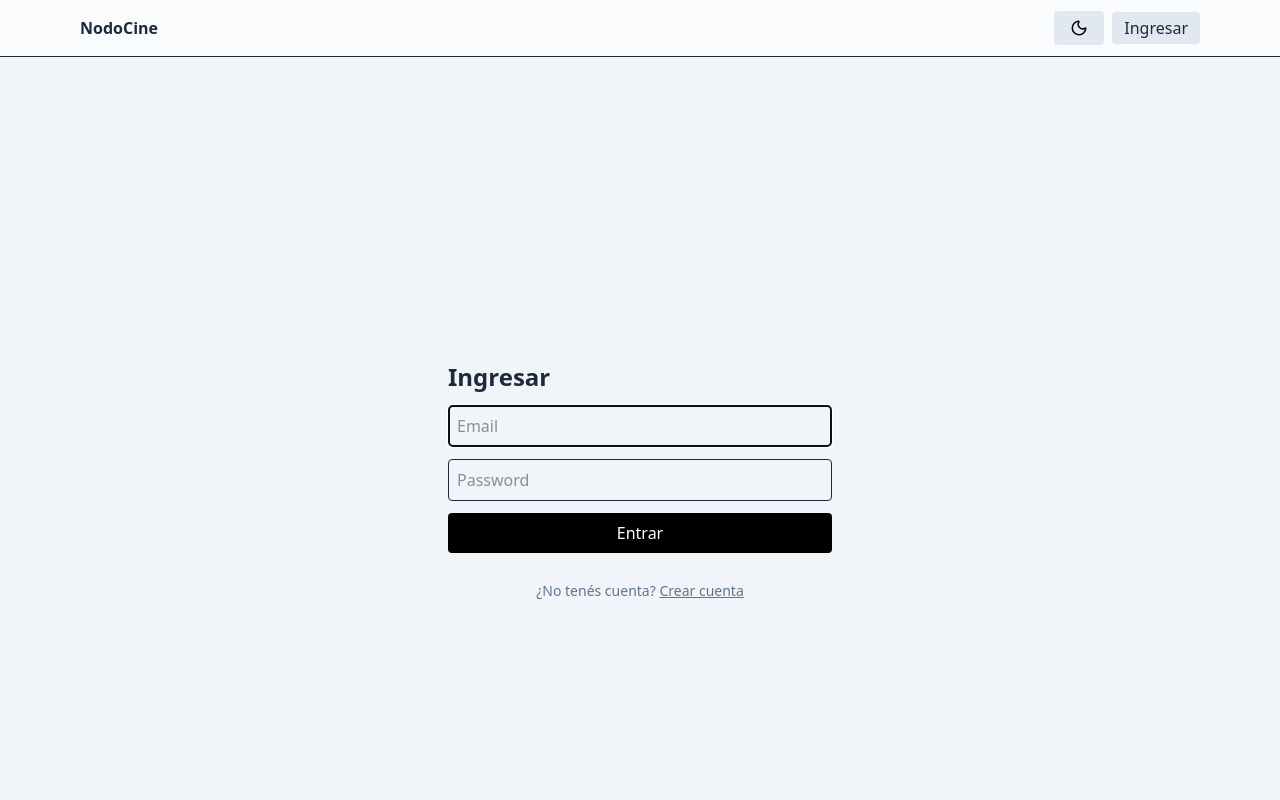
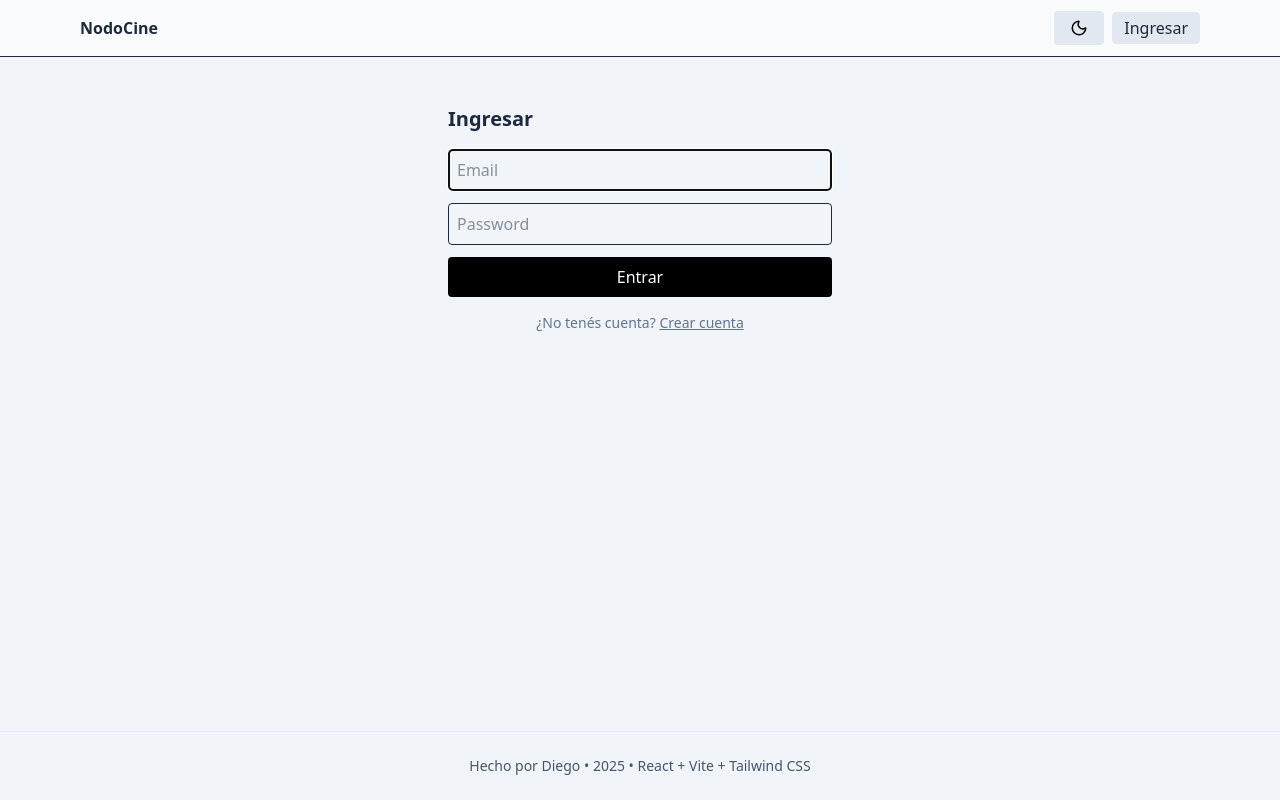
Before and after one commit to armandie2013/tp6-final-frontend, a React (Vite) app: page /auth/login in a window 1280 px wide. Shown: the top 800 px of the page. Built offline with nearby package versions, Linux system fonts and the light colour scheme.

Commit message:
form register

```diff
--- a/src/pages/auth/Login.jsx
+++ b/src/pages/auth/Login.jsx
@@ -25,19 +25,18 @@ export default function Login() {
   const onSubmit = async ({ email, password }) => {
     try {
       await login(email, password);
-      navigate("/profiles", { replace: true }); // mejor que window.location.href
+      navigate("/profiles", { replace: true });
     } catch (e) {
-      // Si tu interceptor ya hace toast, podés dejar vacío este catch.
-      // Si no, descomentá:
-      // toast.error(e?.response?.data?.error || "No se pudo iniciar sesión");
+      // Si usás interceptor para errores, no hace falta nada acá.
     }
   };
 
   return (
-    <div className="min-h-screen grid place-items-center p-6">
-      <form onSubmit={handleSubmit(onSubmit)} className="w-full max-w-sm space-y-3">
-        <h1 className="text-2xl font-semibold">Ingresar</h1>
+    <section className="p-4 md:p-6">
+      <div className="max-w-sm mx-auto">
+        <h1 className="text-xl font-semibold mb-4">Ingresar</h1>
 
+        <form onSubmit={handleSubmit(onSubmit)} className="space-y-3">
           <div>
             <input
               className="border p-2 w-full rounded"
@@ -46,7 +45,9 @@ export default function Login() {
               autoFocus
               {...register("email")}
             />
-          {errors.email && <p className="text-sm text-red-600">{errors.email.message}</p>}
+            {errors.email && (
+              <p className="text-sm text-red-600">{errors.email.message}</p>
+            )}
           </div>
 
           <div>
@@ -57,7 +58,9 @@ export default function Login() {
               autoComplete="current-password"
               {...register("password")}
             />
-          {errors.password && <p className="text-sm text-red-600">{errors.password.message}</p>}
+            {errors.password && (
+              <p className="text-sm text-red-600">{errors.password.message}</p>
+            )}
           </div>
 
           <button
@@ -67,12 +70,15 @@ export default function Login() {
           >
             {isSubmitting ? "Ingresando…" : "Entrar"}
           </button>
+        </form>
 
         <p className="text-sm text-slate-500 mt-4 text-center">
           ¿No tenés cuenta?{" "}
-          <Link to="/auth/register" className="underline">Crear cuenta</Link>
+          <Link to="/auth/register" className="underline">
+            Crear cuenta
+          </Link>
         </p>
-      </form>
       </div>
+    </section>
   );
 }
--- a/src/pages/auth/Register.jsx
+++ b/src/pages/auth/Register.jsx
@@ -13,40 +13,79 @@ const schema = yup.object({
 export default function Register() {
   const { register: doRegister, login } = useAuth();
   const navigate = useNavigate();
-  const { register, handleSubmit, formState: { errors, isSubmitting } } = useForm({
+
+  const {
+    register,
+    handleSubmit,
+    formState: { errors, isSubmitting },
+    reset,
+  } = useForm({
     resolver: yupResolver(schema),
-    defaultValues: { email: "", password: "" }
+    defaultValues: { email: "", password: "" },
   });
 
   const onSubmit = async ({ email, password }) => {
+    try {
       await doRegister(email, password);
       toast.success("Usuario registrado");
       // opcional: loguear automáticamente
       await login(email, password);
-    navigate("/profiles");
+      navigate("/profiles", { replace: true });
+      reset();
+    } catch (e) {
+      // Si tu interceptor ya muestra errores, podés omitir este toast
+      toast.error(e?.response?.data?.error || "No se pudo registrar");
+    }
   };
 
   return (
+    <section className="p-4 md:p-6">
       <div className="max-w-sm mx-auto">
         <h1 className="text-xl font-semibold mb-4">Crear cuenta</h1>
+
         <form onSubmit={handleSubmit(onSubmit)} className="space-y-3">
           <div>
-          <input className="border p-2 w-full rounded" placeholder="Email" {...register("email")} />
-          {errors.email && <p className="text-sm text-red-600">{errors.email.message}</p>}
+            <input
+              className="border p-2 w-full rounded"
+              type="email"
+              placeholder="Email"
+              autoComplete="email"
+              autoFocus
+              {...register("email")}
+            />
+            {errors.email && (
+              <p className="text-sm text-red-600">{errors.email.message}</p>
+            )}
           </div>
+
           <div>
-          <input className="border p-2 w-full rounded" placeholder="Password" type="password" {...register("password")} />
-          {errors.password && <p className="text-sm text-red-600">{errors.password.message}</p>}
+            <input
+              className="border p-2 w-full rounded"
+              placeholder="Password"
+              type="password"
+              autoComplete="new-password"
+              {...register("password")}
+            />
+            {errors.password && (
+              <p className="text-sm text-red-600">{errors.password.message}</p>
+            )}
           </div>
-        <button disabled={isSubmitting} className="w-full bg-black text-white p-2 rounded disabled:opacity-50">
+
+          <button
+            disabled={isSubmitting}
+            className="w-full bg-black text-white p-2 rounded disabled:opacity-50"
+          >
             {isSubmitting ? "Creando…" : "Registrarme"}
           </button>
         </form>
 
-      <p className="text-sm text-slate-500 mt-4">
+        <p className="text-sm text-slate-500 mt-4 text-center">
           ¿Ya tenés cuenta?{" "}
-        <Link to="/auth/login" className="underline">Ingresá</Link>
+          <Link to="/auth/login" className="underline">
+            Ingresá
+          </Link>
         </p>
       </div>
+    </section>
   );
 }
```
Lines whose indentation alone changed are shown as unchanged.
